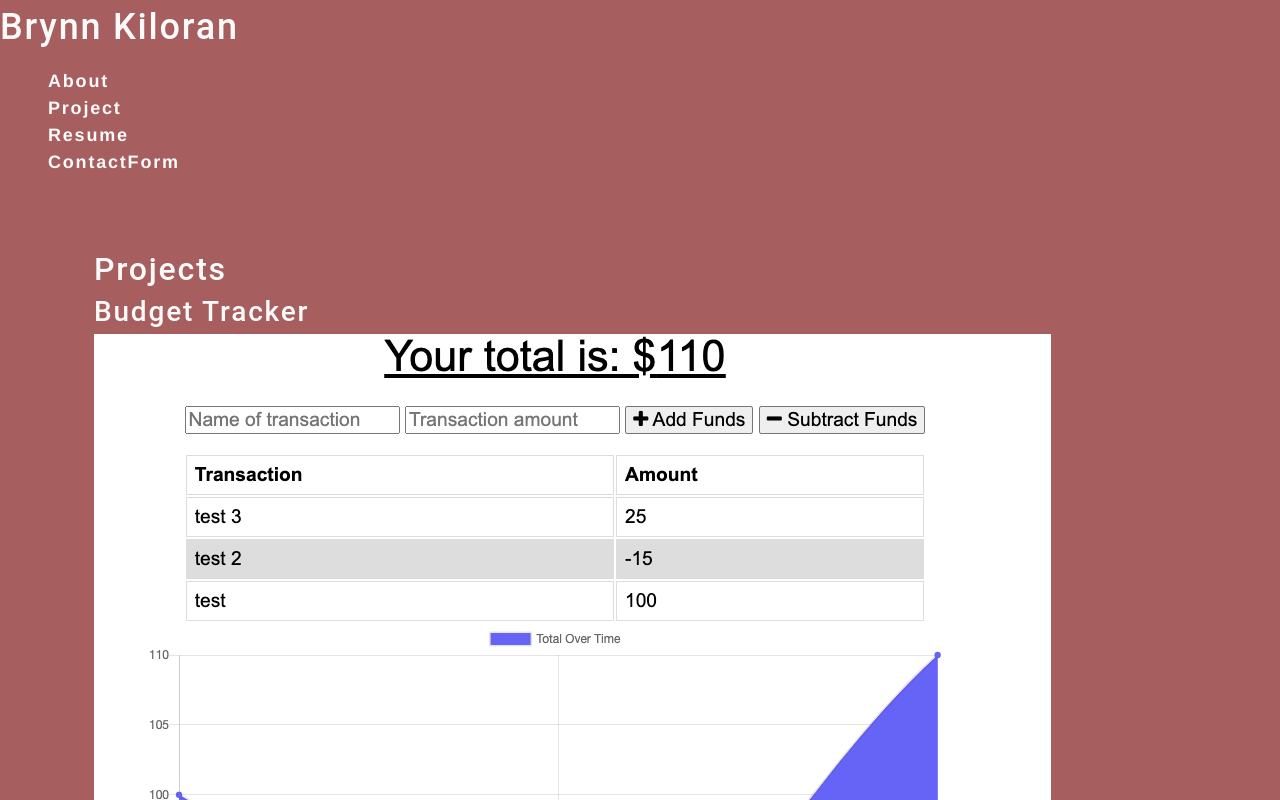
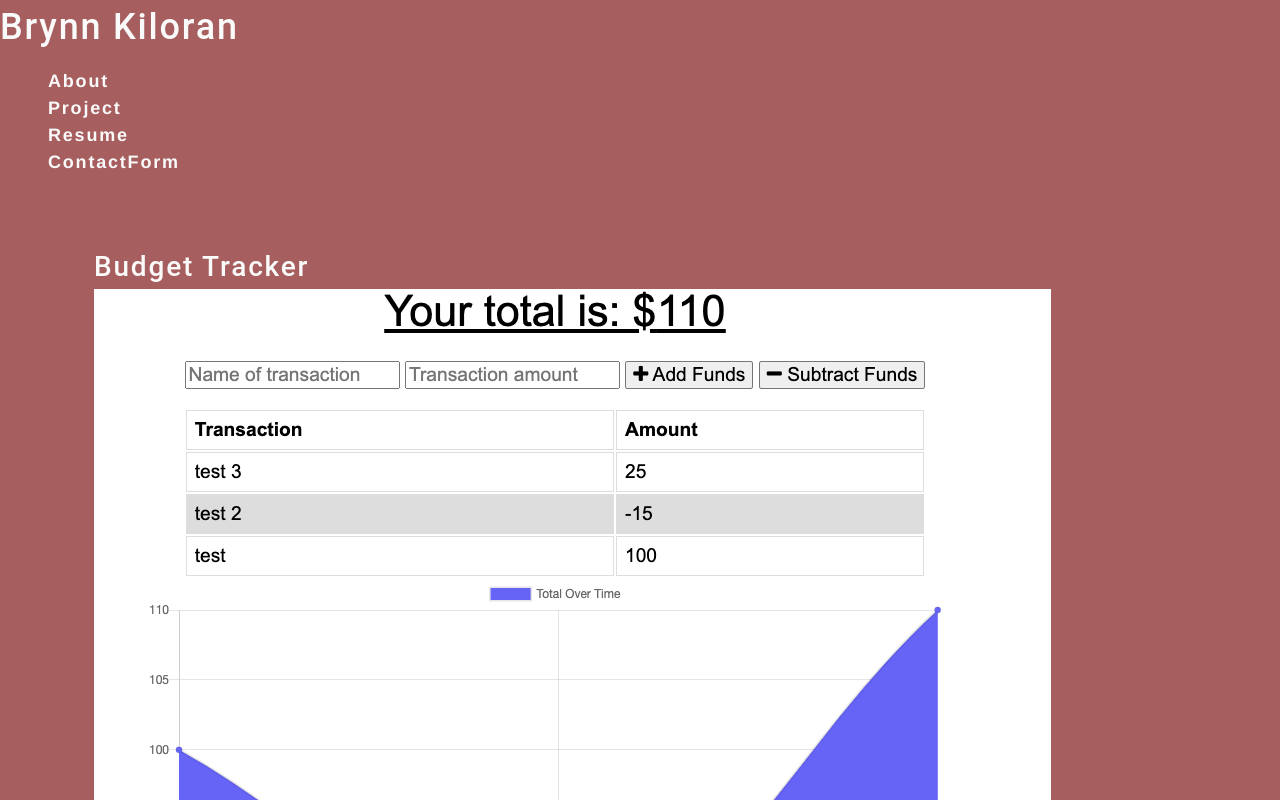
Before and after one commit to brynnke/react-port, a React (Create React App) app: page / in a window 1280 px wide. Both pictures are taken after a click on the element "Project". Shown: the top 800 px of the page. Built offline with nearby package versions, Linux system fonts and the light colour scheme.

Commit message:
working on project index

```diff
--- a/src/components/Project/index.js
+++ b/src/components/Project/index.js
@@ -55,7 +55,7 @@ const [projects] = useState([
 
 return (
     <div className='grid-container'>
-        <h2 className='section-header'>Projects</h2>
+         {/* <h2 className='section-header'>Projects</h2> */}
         <div className='grid'>
           {projects.map(project => (
             <div className='project-container'>
```
